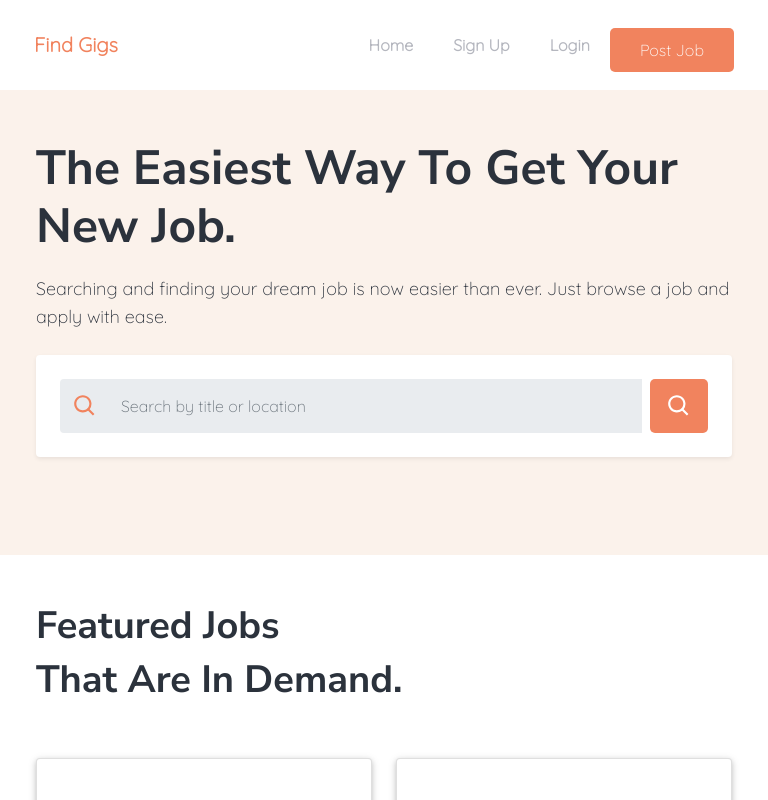
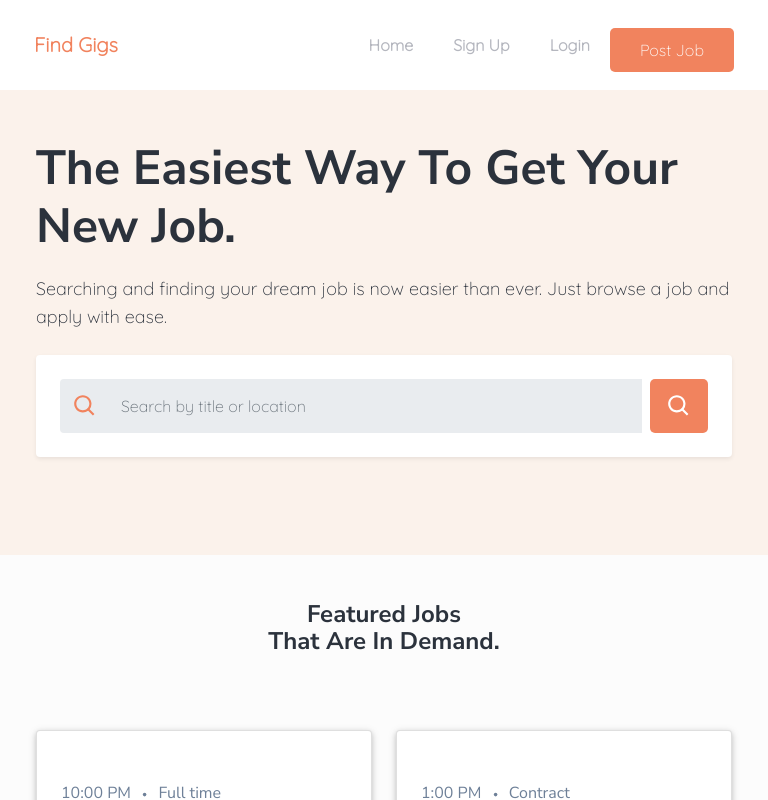
Before and after one commit to Ademayowa/strapi-job-app-v1, a Next.js app: page / in a window 768 px wide. Shown: the top 800 px of the page. Built offline with nearby package versions, Linux system fonts and the light colour scheme; no server answers.

Commit message:
mobile view for section header

```diff
--- a/pages/index.js
+++ b/pages/index.js
@@ -13,7 +13,7 @@ export default function Home({ jobs }) {
       <div className={styles.home}>
         <Hero />
         <Container>
-          <Col lg={12} className='mt-5'>
+          <Col lg={12}>
             <SectionHeader
               title='Featured jobs'
               subtitle='that are in demand.'
--- a/styles/Home.module.css
+++ b/styles/Home.module.css
@@ -1,4 +1,3 @@
-/* .home {
+.home {
   background-color: #fcfcfc;
-  padding-top: 100px;
-} */
+}
--- a/styles/SectionHeader.module.css
+++ b/styles/SectionHeader.module.css
@@ -6,7 +6,34 @@
   color: var(--blue-color);
   text-transform: capitalize;
 }
-/*
-.secheader h2 {
-  padding-top: 100px;
-} */
+
+@media (min-width: 768px) {
+  .secheader h2 {
+    padding-top: 100px;
+  }
+
+  .secheader h3 {
+    margin-bottom: 30px;
+  }
+}
+
+@media (max-width: 768px) {
+  .secheader h2 {
+    padding-top: 50px;
+    text-align: center;
+    font-size: 24px;
+  }
+
+  .secheader h3 {
+    margin-bottom: 30px;
+    text-align: center;
+  }
+}
+
+@media (max-width: 992px) {
+  .secheader h2,
+  .secheader h3 {
+    font-size: 24px;
+    line-height: 0.8;
+  }
+}
```
